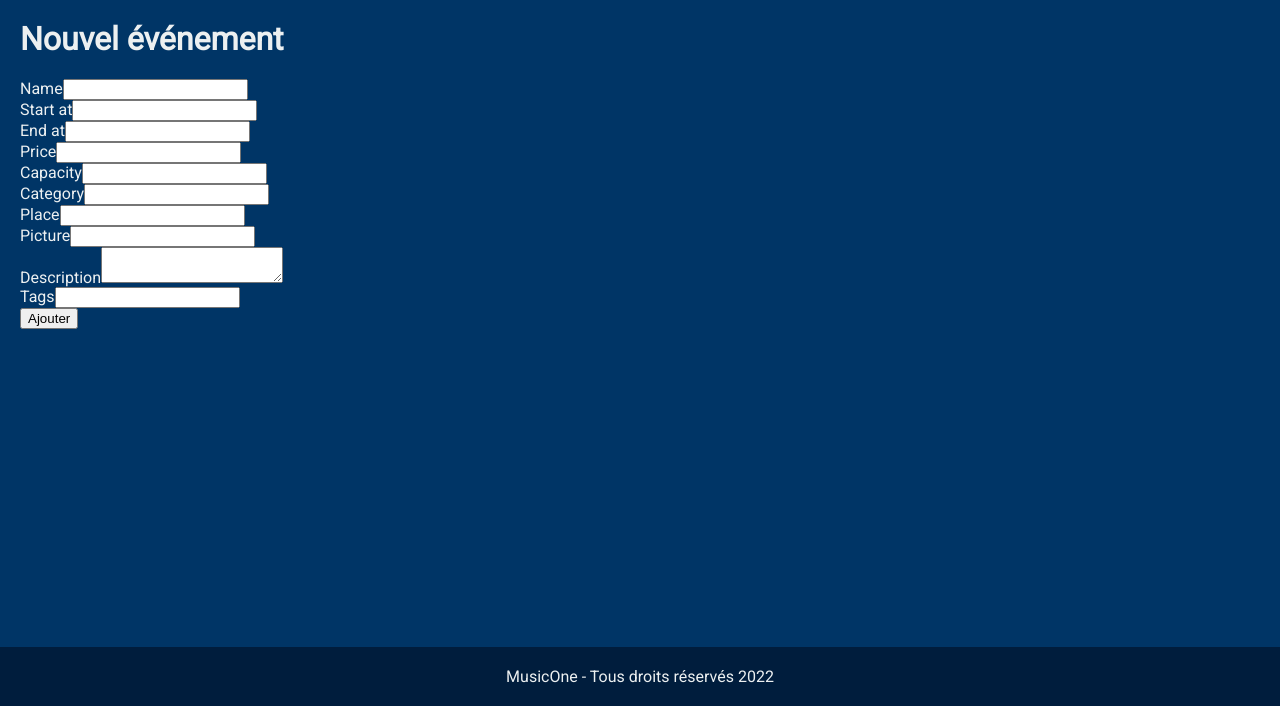
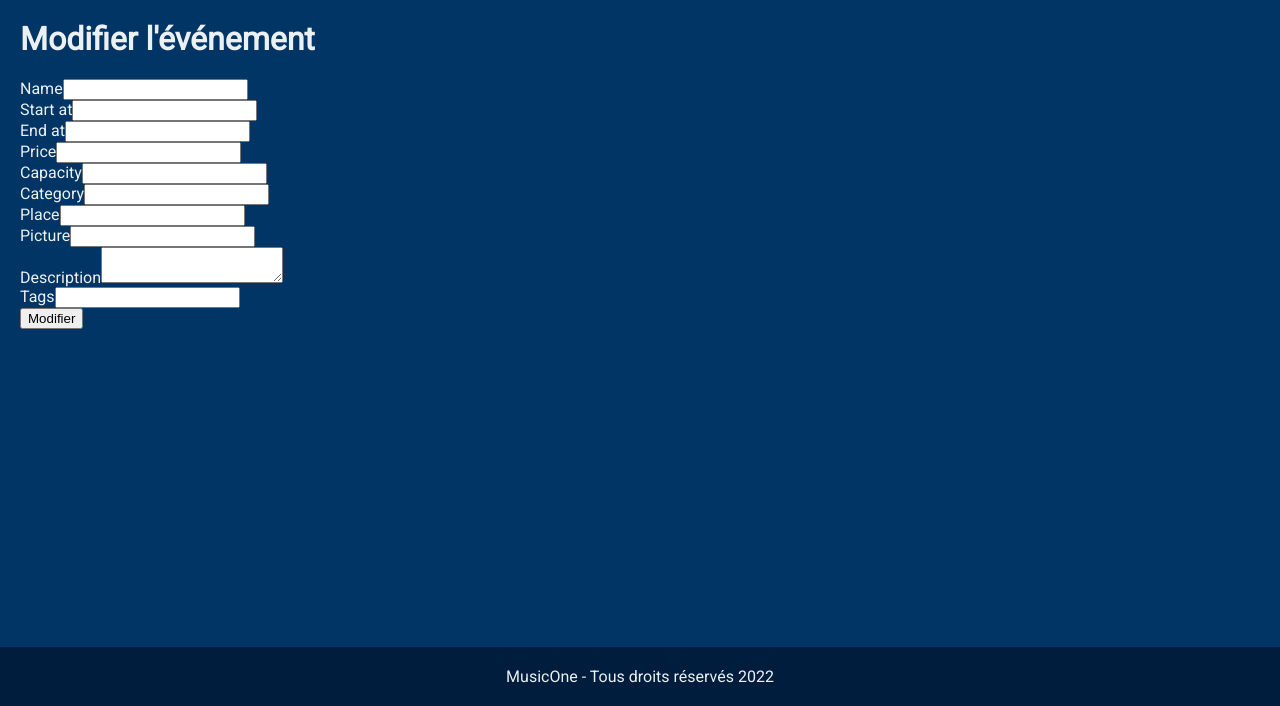
Before and after one commit to RobinStudo/music-one, a Symfony app: template templates/event/form.html.twig in a window 1280 px wide. Shown: the part 94-800 px from the top of the page. Run offline with Twig, Linux system fonts and the light colour scheme; the template is opened without the code that fills it, so the values that code supplies are empty; form fields are guessed from the names that the template uses; style sheets or scripts are compiled from the project's sources; some libraries are stand-ins or nearby versions.

Commit message:
Edit form

```diff
--- a/config/services.yaml
+++ b/config/services.yaml
@@ -22,4 +22,3 @@ services:
     App\Event\DoctrinePasswordHasher:
         tags:
             - name: 'doctrine.event_subscriber'
-              entity: App\Entity\User
--- a/templates/event/form.html.twig
+++ b/templates/event/form.html.twig
@@ -1,6 +1,9 @@
 {% extends 'base.html.twig' %}
 
-{% block title %}Nouvel événement - {{ parent() }}{% endblock %}
+{% block title %}
+    {{ isNew ? 'Nouvel événement' : 'Modifier l\'événement' }}
+    - {{ parent() }}
+{% endblock %}
 
 {% block stylesheets %}
     {{ parent() }}
@@ -13,7 +16,7 @@
 {% endblock %}
 
 {% block body %}
-    <h1>Nouvel événement</h1>
+    <h1>{{ isNew ? 'Nouvel événement' : 'Modifier l\'événement' }}</h1>
 
     {{ form_start(form) }}
     <div class="form-row">
@@ -39,6 +42,8 @@
         {{ form_row(form.tags) }}
     </div>
 
-    <button class="button">Ajouter</button>
+    <button class="button">
+        {{ isNew ? 'Ajouter' : 'Modifier' }}
+    </button>
     {{ form_end(form) }}
 {% endblock %}
--- a/templates/event/show.html.twig
+++ b/templates/event/show.html.twig
@@ -45,7 +45,9 @@
 
         {% if is_granted('EVENT_MODIFY', event) %}
             <div class="event-view__actions">
-                <a href="#" class="button">Modifier</a>
+                <a href="{{ path('event_edit', {
+                    id: event.id
+                }) }}" class="button">Modifier</a>
                 <a href="{{ path('event_delete', {
                     id: event.id
                 }) }}" class="button">Supprimer</a>
```
Also changed, not shown: src/Controller/EventController.php (+11 -4 lines), src/Event/DoctrinePasswordHasher.php (+10 -2 lines), src/Security/Voter/EventVoter.php (+6 -6 lines).
